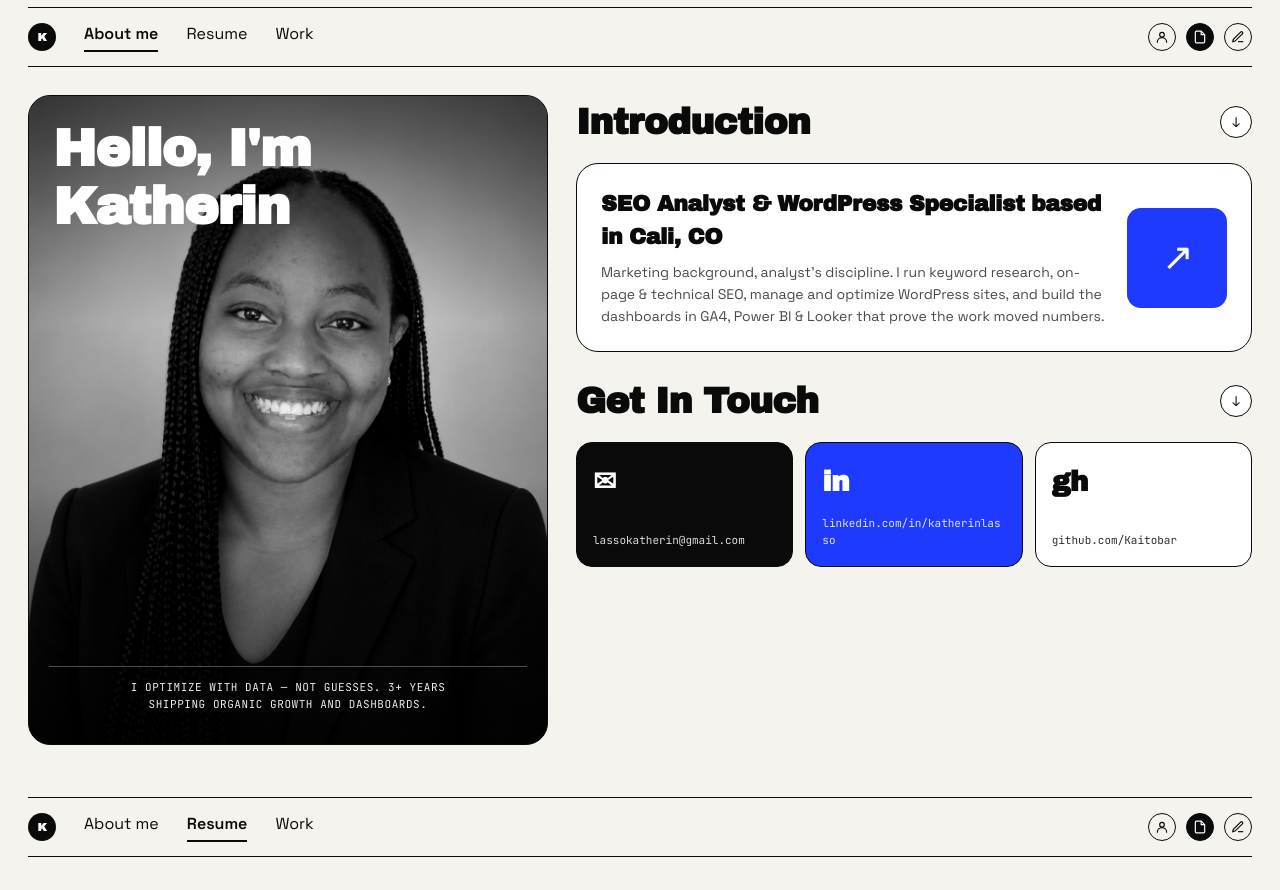
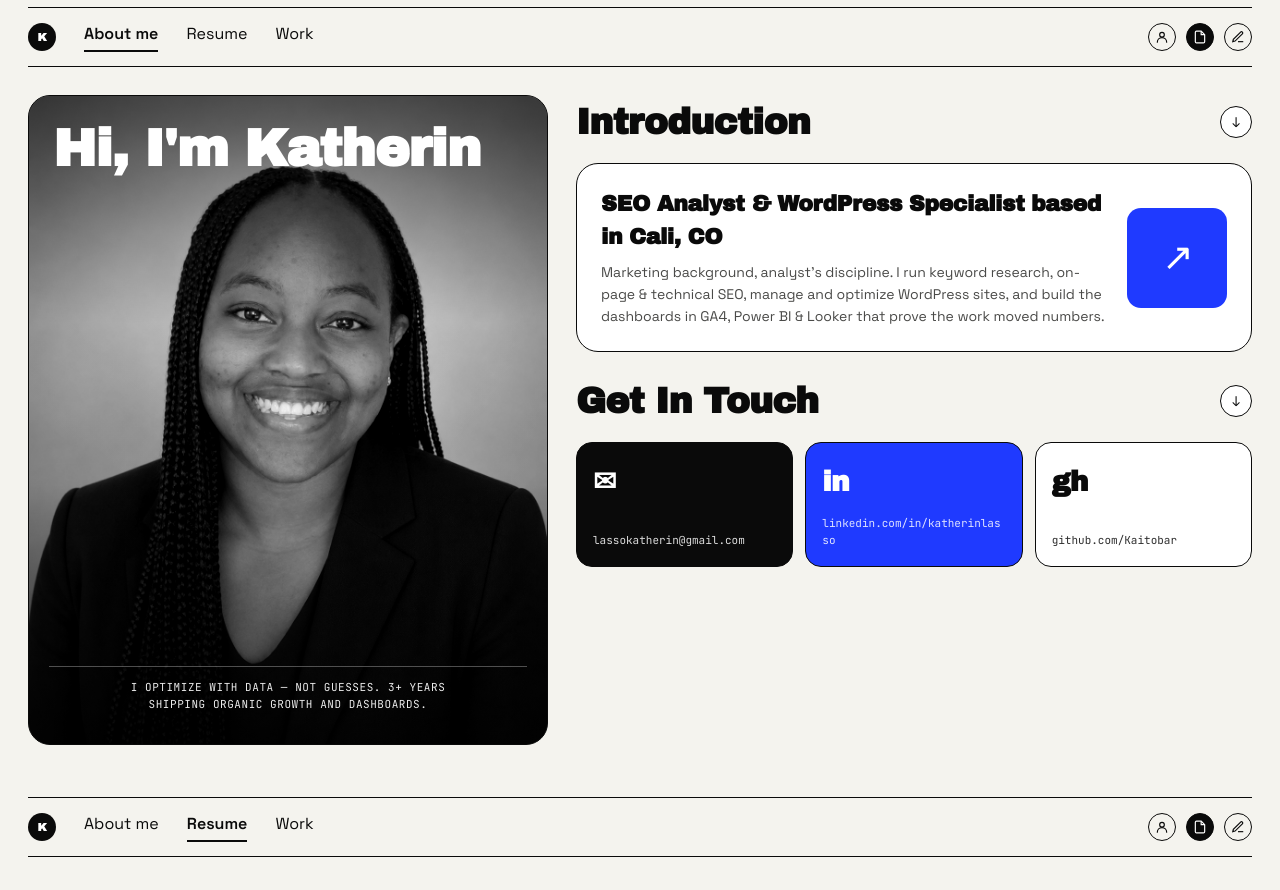
Before and after one commit to Kaitobar/portfolio, a React (Vite) app: page / in a window 1280 px wide. Shown: the part 960-1850 px from the top of the page. Built offline with nearby package versions, Linux system fonts and the light colour scheme.

Commit message:
Change Hello to Hi in photo card

```diff
--- a/src/components/About.jsx
+++ b/src/components/About.jsx
@@ -30,7 +30,7 @@ export const About = () => (
           }} />
           <div style={{ position: 'absolute', top: 24, left: 24, right: 24, color: 'var(--paper)' }}>
             <div className="display" style={{ fontSize: 'clamp(36px, 4.4vw, 52px)', lineHeight: 1.1, color: 'var(--paper)' }}>
-              Hello, I'm Katherin
+              Hi, I'm Katherin
             </div>
           </div>
           <div style={{
```
